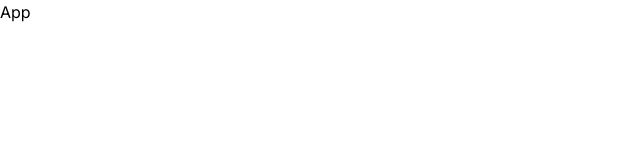
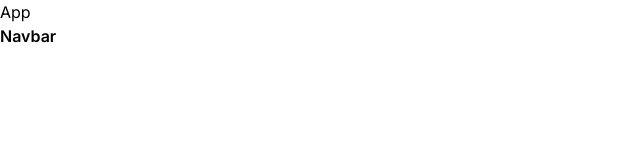
Before and after one commit to Tausifqureshi/React_Using_Filter, a React (Vite) app: page / in a window 1280 px wide. Shown: the top 160 px of the page, without its empty margins (0-640 px from the left). Built offline with nearby package versions, Linux system fonts and the light colour scheme.

Commit message:
Filtering

```diff
--- a/src/App.jsx
+++ b/src/App.jsx
@@ -1,11 +1,11 @@
 import React from "react";
-// import NavBar from "./components/navbar/Navbar";
+import NavBar from "./components/navbar/Navbar";
 
 function App() {
   return (
     <div className="text-3xl text-center my-5">App
     {/* <div> */}
-      {/* <NavBar /> */}
+      <NavBar />
     </div>
   );
 }
--- a/src/components/navbar/Navbar.jsx
+++ b/src/components/navbar/Navbar.jsx
@@ -1,7 +1,14 @@
 import React from "react";
 
 function Navbar() {
-  return <div>Navbar</div>;
+  return (
+    <div>
+      <h1>
+        <b>Navbar</b>
+      </h1>
+    </div>
+
+  );
 }
 
 export default Navbar;
```
